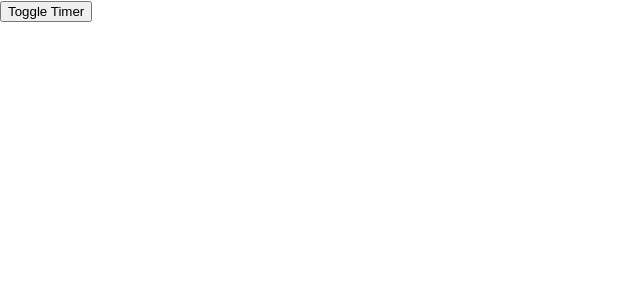
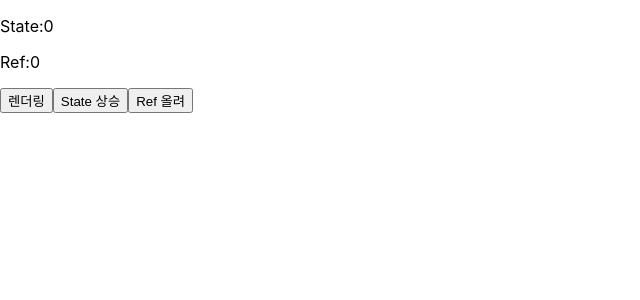
Before and after one commit to Yujaebin/study-react, a React (Create React App) app: page / in a window 1280 px wide. Shown: the top 300 px of the page, without its empty margins (0-640 px from the left). Built offline with nearby package versions, Linux system fonts and the light colour scheme.

Commit message:
Study_useRef

```diff
--- /dev/null
+++ b/src/Study_useRef.js
@@ -0,0 +1,44 @@
+import React,{useState,useRef} from 'react'
+
+/*
+    Ref는 하나의 오브젝트이다
+    1. useState와는 다르게 Ref안에 있는값을 변화가 일어나도 렌더링 발생 X
+    2. 렌더링이 발생안하면서 값 저장을 유지할때 사용 (마운트 해제전까지 값은 유지)
+    3. Ref를 통해 Dom 요소 접근
+    4. 값은 .current에 저장
+
+*/
+function Study_useRef() {
+  const [renderer,setRenderer]=useState(0);
+  const [count, setCount]=useState(0);
+  const countRef=useRef(0);
+
+  console.log(countRef); // countRef.current
+
+  console.log("렌더링발생");
+
+  const increaseCountState=()=>{
+    setCount(count+1);
+  };
+
+  const increaseCountRef=()=>{
+      countRef.current = countRef.current+1
+  }
+
+  const doRendering=()=>{
+      setRenderer(renderer+1);
+  }
+
+
+  return (
+    <div>
+        <p>State:{count}</p>
+        <p>Ref:{countRef.current}</p>
+        <button onClick={doRendering}>렌더링</button>
+        <button onClick={increaseCountState}>State 상승 </button>
+        <button onClick={increaseCountRef}>Ref 올려 </button>
+    </div>
+  )
+}
+
+export default Study_useRef
--- a/src/index.js
+++ b/src/index.js
@@ -5,11 +5,12 @@ import App from './App';
 import App2 from './App2';
 import Study_useState from './Study_useState';
 import Study_userEffect from './Study_userEffect';
+import Study_useRef from './Study_useRef';
 import reportWebVitals from './reportWebVitals';
 
 ReactDOM.render(
   <React.StrictMode>
-    <Study_userEffect />
+    <Study_useRef />
   </React.StrictMode>,
   document.getElementById('root')
 );
```
Also changed, not shown: src/Study_useRef_2.js (added, +25 -0 lines).
